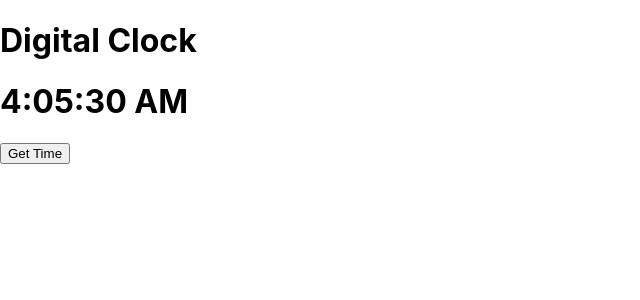
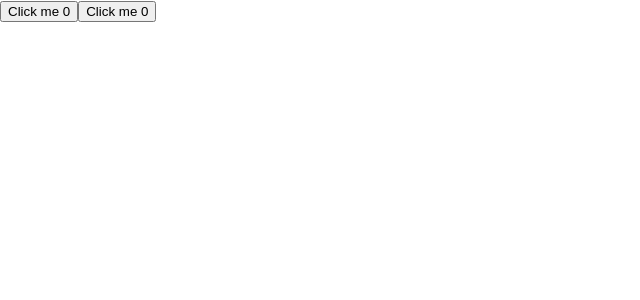
Before and after one commit to Shanaulla-khan/react.js-interview, a React (Create React App) app: page / in a window 1280 px wide. Shown: the top 300 px of the page, without its empty margins (0-640 px from the left). Built offline with nearby package versions, Linux system fonts and the light colour scheme.

Commit message:
Alert,increment,decrement function

```diff
--- a/src/App.js
+++ b/src/App.js
@@ -1,4 +1,4 @@
-import {Clock} from './component/useState/Clock';
+import {Alertcount} from './component/useEffect/Alertcount';
 
 
 
@@ -6,7 +6,7 @@ import {Clock} from './component/useState/Clock';
 function App() {
   return (
     <div className="App">
-  <Clock />
+  <Alertcount />
 
     </div>
   );
--- /dev/null
+++ b/src/component/useEffect/Alertcount.jsx
@@ -0,0 +1,18 @@
+import React, { useEffect, useState } from "react";
+
+export const Alertcount=()=>{
+    const [count, setCount]=useState(0);
+    const [decre, setDecre]=useState(0);
+    useEffect(()=>{
+        alert('value is increment')
+    },[count])
+    useEffect(()=>{
+        alert('value is decrement')
+    },[decre])
+    return(
+        <div>
+            <button onClick={()=>setCount(count+1)}>Click me {count}</button>
+            <button onClick={()=>setDecre(decre-1)}>Click me {decre}</button>
+        </div>
+    )
+}
```
